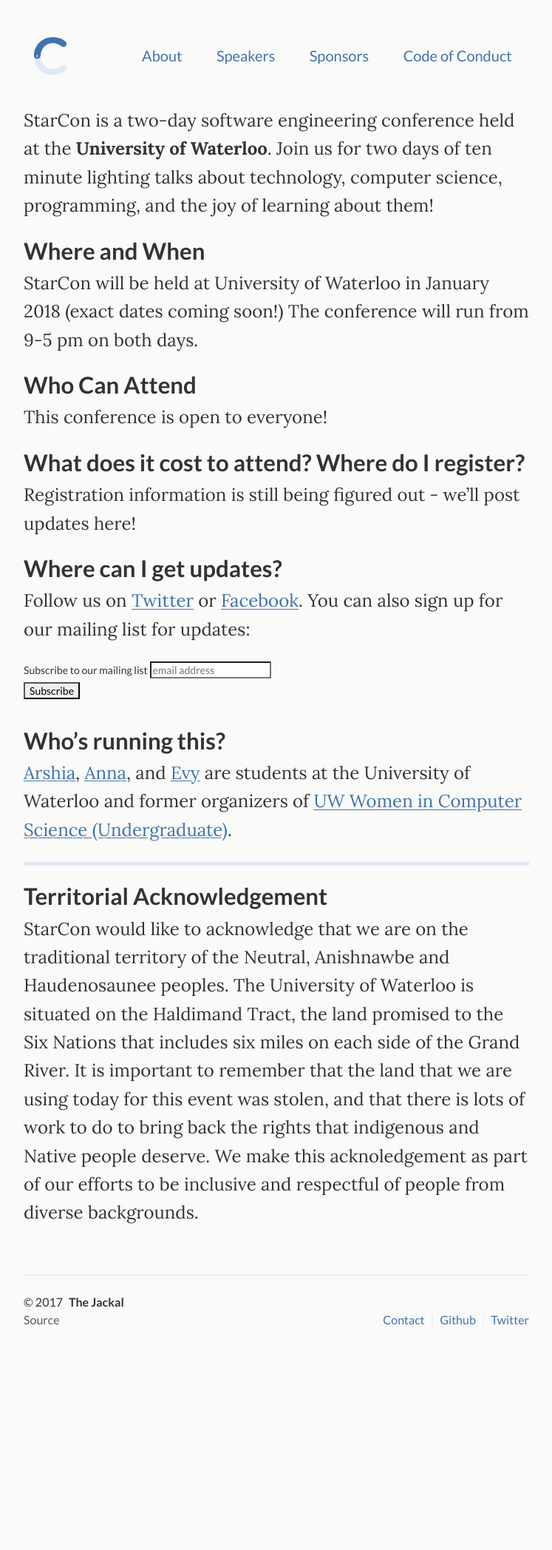
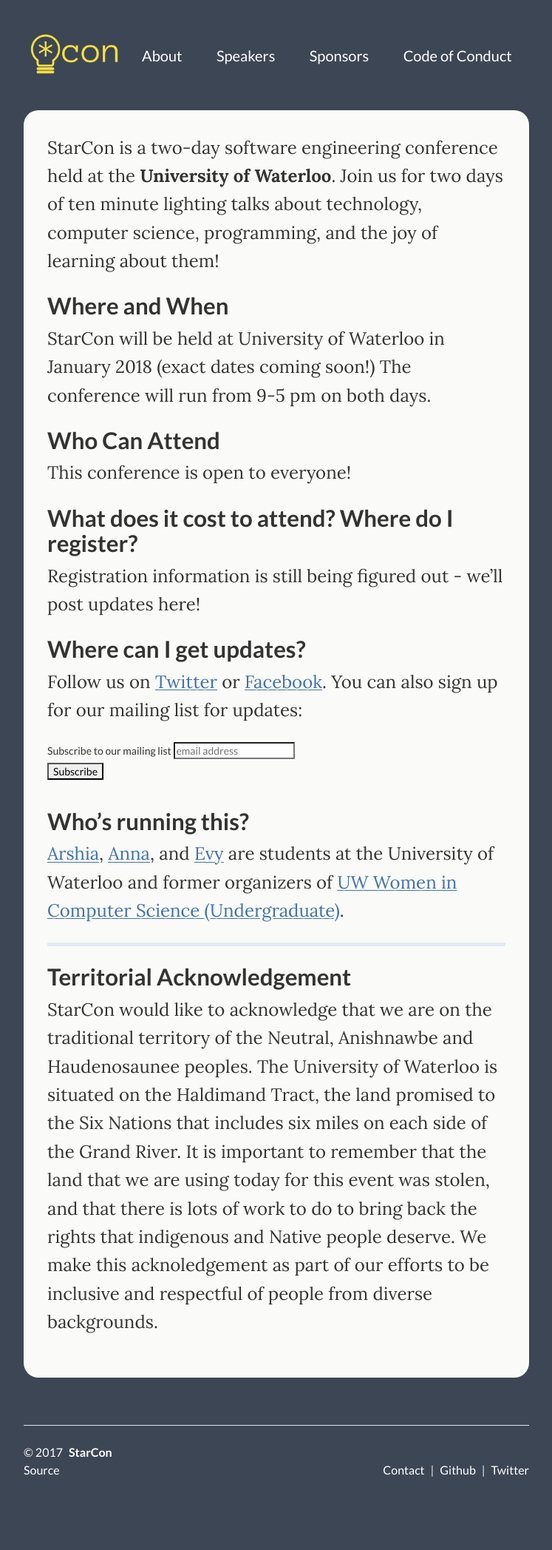
Before and after one commit to StarConKW/starconkw.github.io, a Jekyll site: the page built from index.md, in a window 1280 px wide. Shown: the whole page at 74% size, without its empty margins (266-1013 px from the left). Built offline with Jekyll 4.4.1, drawn with Linux system fonts in a browser that asks for light colours; comment, search, counter and statistics services are not loaded; before the commit the page ends 1892 px from its top, so only the background shows below that.

Commit message:
add correct info and images, custom css

```diff
--- a/_config.yml
+++ b/_config.yml
@@ -1,20 +1,19 @@
 # The main config file for your Jekyll template
 
 # Site settings
-title: Jackal               # used for the html title of every page
+title: StarCon               # used for the html title of every page
 desc: >
   A software engineering conference taking place at the University of Waterloo January 15-16!
 
-url: http://jackal.com      # put your website hosting url here
+url: http://starcon.io      # put your website hosting url here
 baseurl: ''                 # the subpath of your site, e.g. /blog
 permalink: /:year/:title/   # how should we display posts url
 
 # Meta settings
-email: jackal@gmail.com
-author: The Jackal
-twitter_username: clenemt
-github_username: clenemt
-github_source: jackal
+email: starconuw@googlegroups.com
+author: StarCon
+twitter_username: starconuw
+github_username: StarConUW
 
 # Put your ga tracking code below
 google_analytics: 'UA-XXXXXXXX-X'
--- a/_includes/head.html
+++ b/_includes/head.html
@@ -19,7 +19,7 @@
 
   <!-- Favicons -->
   <link rel="apple-touch-icon" href="{{ site.baseurl }}/assets/img/apple-touch-icon.png">
-  <link rel="shortcut icon" href="{{ site.baseurl }}/assets/img/favicon.ico">
+  <link rel="shortcut icon" href="{{ site.baseurl }}/assets/img/favicon-temp.png"> <!-- I'd rather it be transparent I think? -->
 
   <!-- CSS files -->
   <link rel="stylesheet" href="{{ site.baseurl }}/assets/css/main.css">
--- a/_includes/header.html
+++ b/_includes/header.html
@@ -1,7 +1,7 @@
 <header class="site-header">
 
   <h1 class="site-title">
-    <a href="{{ site.baseurl }}/" title="Home page"><img class="site-logo" src="{{ site.baseurl }}/assets/img/logo.svg"></a>
+    <a href="{{ site.baseurl }}/" title="Home page"><img class="site-logo" src="{{ site.baseurl }}/assets/img/logo-temp.png"></a>
   </h1>
 
   <nav class="site-nav">
--- a/_sass/_site.scss
+++ b/_sass/_site.scss
@@ -189,3 +189,41 @@
   &.right { margin-right: .3rem; }
   &.left { margin-left: .3rem; }
 }
+
+// CUSTOM CSS ================
+
+html, body, .site-header, .site-footer {
+  background: #3d4654;
+}
+
+.site-header, .site-footer {
+  color: white;
+  a, .site-source a {
+    color: white;
+  }
+  a:hover, .site-source a:hover {
+    color: #f8e145;
+    background-color: transparent;
+  }
+}
+
+.site-content {
+  padding: 2em;
+  background: $gray-lightest;
+  border-radius: 20px;
+}
+
+.site-logo {
+  width: auto;
+  height: auto;
+  margin-top: -12px;
+  margin-left: 0;
+}
+
+#contact-us + form {
+  display: grid;
+
+  textarea {
+    margin-bottom: 10px;
+  }
+}
```
Also changed, not shown: assets/img/favicon-temp.png (added), assets/img/logo-temp.png (added).
